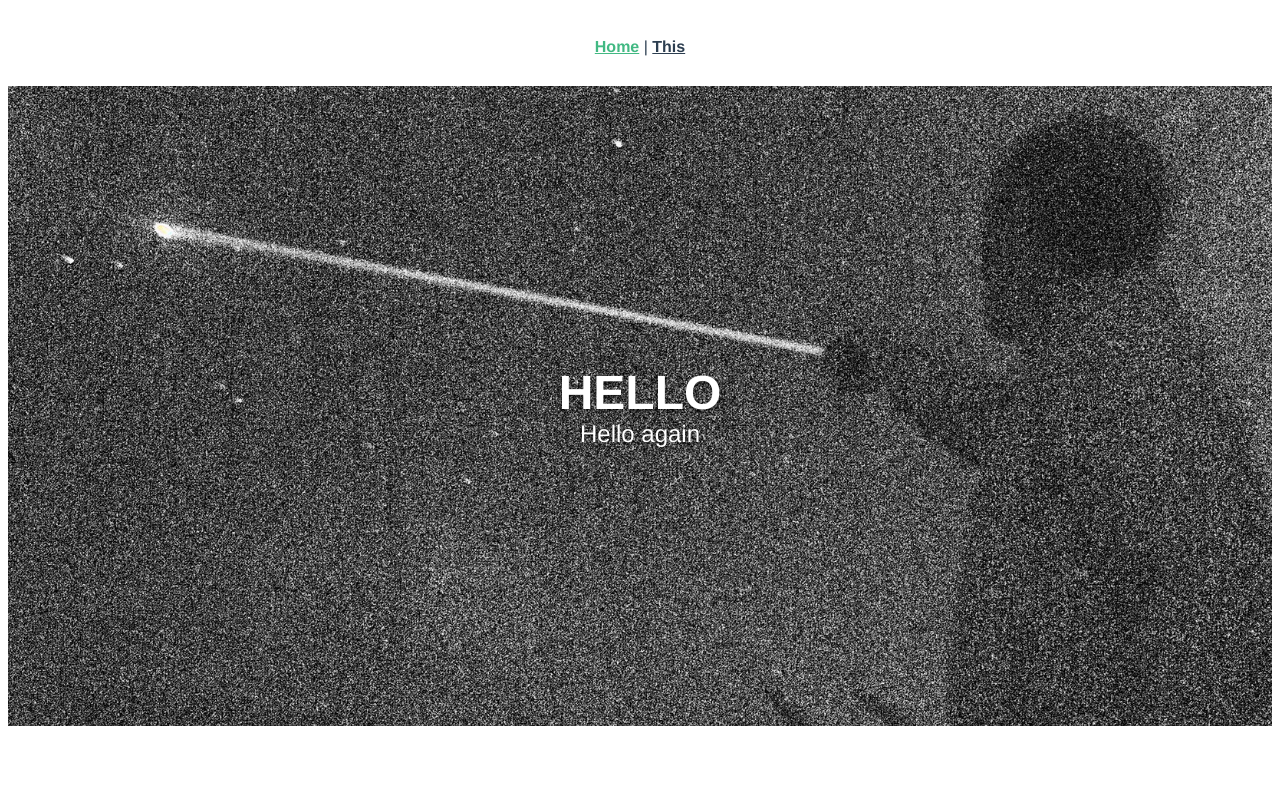
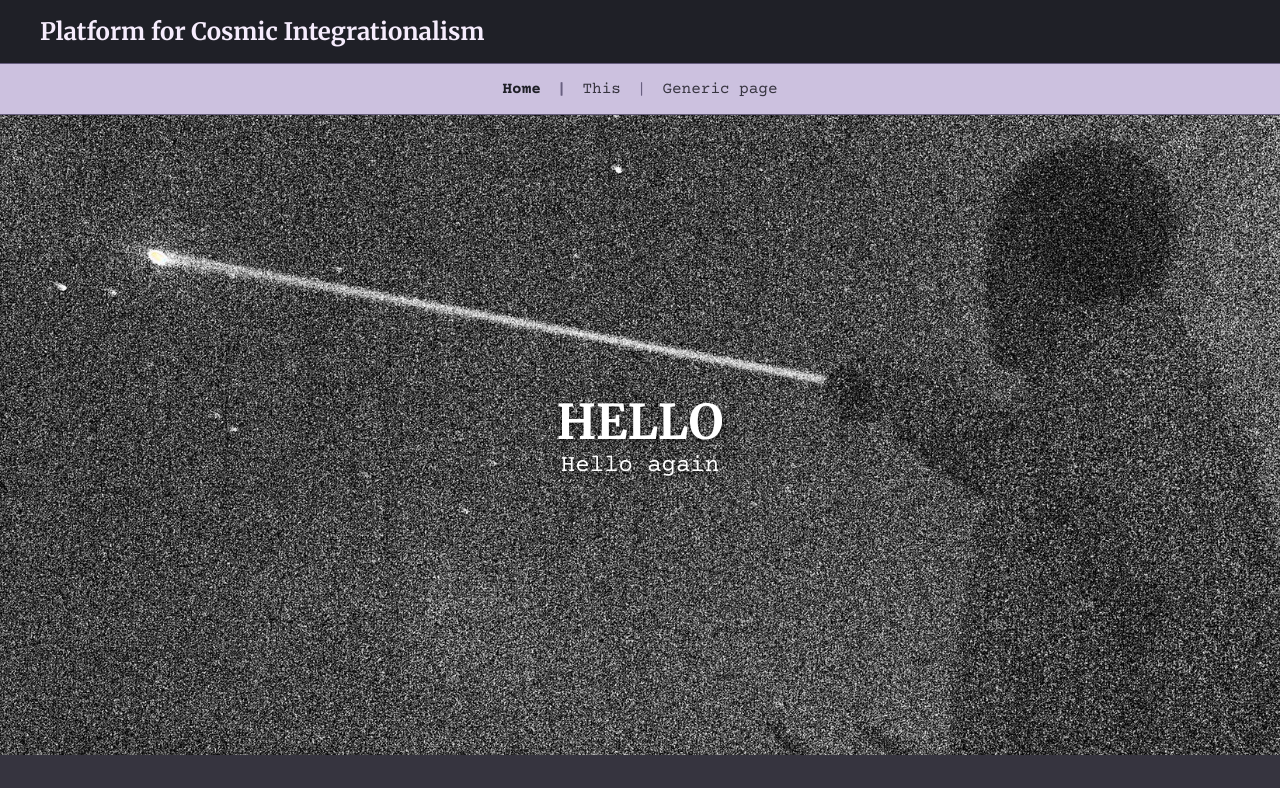
Before and after one commit to jcatlett99/moonshots-platform, a Vue app: page / in a window 1280 px wide. Shown: the top 788 px of the page. Built offline with nearby package versions, Linux system fonts and the light colour scheme.

Commit message:
Basic styling & generic page

```diff
--- a/src/App.vue
+++ b/src/App.vue
@@ -1,30 +1,28 @@
 <template>
-  <nav>
-    <router-link to="/">Home</router-link> |
-    <router-link to="/about">This</router-link>
-  </nav>
+
+  <header>
+    <div>
+      <div class="widthconstrainer">
+      <h2>Platform for Cosmic Integrationalism</h2>
+    </div>
+    </div>
+
+    <nav>
+      <div class="widthconstrainer">
+        <router-link to="/">Home</router-link>
+        <router-link to="/about">This</router-link>
+        <router-link to="/generic">Generic page</router-link>
+      </div>
+    </nav>
+  </header>
+
   <router-view />
+
+  <footer>
+    <div class="widthconstrainer">
+      <p>Made with love by the Cosmic Integrationalism team.</p>
+      <p>&copy; 2024</p>
+    </div>
+  </footer>
+
 </template>
-
-<style>
-#app {
-  font-family: Avenir, Helvetica, Arial, sans-serif;
-  -webkit-font-smoothing: antialiased;
-  -moz-osx-font-smoothing: grayscale;
-  text-align: center;
-  color: #2c3e50;
-}
-
-nav {
-  padding: 30px;
-}
-
-nav a {
-  font-weight: bold;
-  color: #2c3e50;
-}
-
-nav a.router-link-exact-active {
-  color: #42b983;
-}
-</style>
--- /dev/null
+++ b/src/assets/style/global.css
@@ -0,0 +1,156 @@
+@import url('https://fonts.googleapis.com/css2?family=Courier+Prime:ital,wght@0,400;0,700;1,400;1,700&family=Merriweather:ital,wght@0,300;0,400;0,700;0,900;1,300;1,400;1,700;1,900&display=swap');
+
+:root{
+    --old-text-color: #2c3e50;
+
+    --main-darkest-shade: #1f2027;
+    --main-dark-shade: #36343f;
+    --main-mid-shade: #685f80;
+    --main-light-shade: #ccc1df;
+    --main-lightest-shade: #f6ecfd;
+
+    --main-accent-light: #78ff8f;
+    --main-accent-dark: #007009;
+
+    --font-header: 'Merriweather', serif;
+    --font-body: 'Courier Prime', monospace;
+
+    --main-text-color: var(--main-light-shade);
+
+    --max-width: 1200px;
+    --standard-padding: 1rem 2rem;
+
+    --mobile-breakpoint: 768px;
+
+    /* Dark mode */
+    /* --main-shade-1: var(--main-darkest-shade);
+    --main-shade-2: var(--main-dark-shade);
+    --main-shade-3: var(--main-mid-shade);
+    --main-shade-4: var(--main-light-shade);
+    --main-shade-5: var(--main-lightest-shade);
+    --accent-color: var(--main-accent-light); */
+
+
+    /* Light mode */
+    /* --main-shade-1: var(--main-lightest-shade);
+    --main-shade-2: var(--main-light-shade);
+    --main-shade-3: var(--main-mid-shade);
+    --main-shade-4: var(--main-dark-shade);
+    --main-shade-5: var(--main-darkest-shade);
+    --accent-color: var(--main-accent-dark); */
+
+}
+
+*{
+    box-sizing: border-box;
+    padding: 0;
+    margin: 0;
+}
+
+html,
+body,
+body > * {
+    margin: 0;
+    padding: 0;
+    min-width: 100%;
+    min-height: 100%;
+    height: 100%;
+
+
+    /* font-family: Avenir, Helvetica, Arial, sans-serif; */
+    font-family: var(--font-body);
+    -webkit-font-smoothing: antialiased;
+    -moz-osx-font-smoothing: grayscale;
+
+    background-color: var(--main-dark-shade);
+
+    color: var(--main-lightest-shade);
+}
+
+body > #app{
+    display: flex;
+    flex-direction: column;
+    justify-content: space-between;
+}
+
+h1, h2, h3, h4, h5, h6 {
+    font-family: var(--font-header);
+}
+
+/* #app {
+    text-align: center;
+} */
+
+header > *, footer{
+    padding: var(--standard-padding);
+}
+
+header nav {
+    background-color: var(--main-light-shade);
+    border-top: 1px solid var(--main-mid-shade);
+    border-bottom: 1px solid var(--main-mid-shade);
+
+    display: flex;
+    justify-content: center;
+}
+
+header nav a {
+    text-decoration: none;
+    color: var(--main-dark-shade);
+    /* color: #2c3e50; */
+}
+
+header nav a:not(:last-child)::after {
+    content: '|';
+    color: var(--main-mid-shade) !important;
+    padding: 0 1rem;
+    user-select: none;
+    pointer-events: none;
+    /* color: #2c3e50; */
+}
+
+header nav a.router-link-exact-active {
+    color: var(--main-darkest-shade);
+    font-weight: bold;
+}
+
+header, footer{
+    background-color: var(--main-darkest-shade);
+}
+
+footer{
+    border-top: 1px solid var(--main-mid-shade);
+    border-bottom: 1px solid var(--main-mid-shade);
+
+    /* display: flex;
+    justify-content: center; */
+}
+
+.widthconstrainer{
+    max-width: var(--max-width);
+    margin: 0 auto;
+}
+
+p:not(:first-child){
+    margin-top: .5rem;
+}
+
+.page{
+    padding: var(--standard-padding);
+}
+
+.grid{
+    display: grid;
+    width: 100%;
+    max-width: 100%;
+    gap: 1rem;
+
+    grid-auto-rows: 1fr;
+    grid-auto-columns: 1fr;
+}
+
+.flex{
+    display: flex;
+    width: 100%;
+    gap: 1rem;
+}
--- /dev/null
+++ b/src/components/ContentSection.vue
@@ -0,0 +1,49 @@
+<!-- This component is for creating certain component sections of a web page. Whatever is filled on this page is dynamically loaded -->
+
+<template>
+    <div class="section">
+        <div v-if="header" class="content-header">
+            {{ header }}
+        </div>
+        <div class="content-section">
+            <slot></slot>
+        </div>
+    </div>
+</template>
+
+<script>
+export default {
+    name: 'ContentSection',
+    props: {
+        header: {
+            type: String,
+        },
+    }
+}
+</script>
+
+<style scoped>
+
+.section{
+    background-color: var(--main-darkest-shade);
+    border-radius: 1rem;
+    border: 1px solid var(--main-mid-shade);
+
+}
+
+.content-section {
+    padding: 0.5rem 1rem;
+    color: var(--main-light-shade);
+    font-family: var(--font-body);
+}
+
+.content-header {
+    background-color: var(--main-light-shade);
+    color: var(--main-darkest-shade);
+    border-radius: 1rem 1rem 0 0;
+    font-family: var(--font-header);
+    padding: 0.5rem 1rem;
+    border-bottom: 1px solid var(--main-mid-shade);
+}
+
+</style>
--- a/src/components/Hero.vue
+++ b/src/components/Hero.vue
@@ -43,7 +43,7 @@
     position: absolute;
     top: 0;
     left: 0;
-    z-index: -1;
+    z-index: 0;
   }
 
   .hero-text {
--- a/src/main.js
+++ b/src/main.js
@@ -1,5 +1,6 @@
 import { createApp } from "vue";
 import App from "./App.vue";
 import router from "./router";
+import "./assets/style/global.css";
 
 createApp(App).use(router).mount("#app");
--- a/src/router/index.js
+++ b/src/router/index.js
@@ -17,6 +17,17 @@ const routes = [
       return import(/* webpackChunkName: "about" */ "../views/AboutView.vue");
     },
   },
+
+  {
+    path: "/generic",
+    name: "generic",
+    // route level code-splitting
+    // this generates a separate chunk (about.[hash].js) for this route
+    // which is lazy-loaded when the route is visited.
+    component: function () {
+      return import(/* webpackChunkName: "about" */ "../views/GenericView.vue");
+    },
+  },
 ];
 
 const router = createRouter({
--- /dev/null
+++ b/src/views/GenericView.vue
@@ -0,0 +1,75 @@
+
+
+<template>
+    <div class="page">
+        <div class="widthconstrainer">
+            <div class="flex">
+                <ContentSection class="flexmain">
+                    <h1>Bueonos dias</h1>
+                    <p>
+                        Lorem ipsum dolor sit amet consectetur, adipisicing elit. Cum sunt, exercitationem, autem at aliquid dicta fuga labore voluptas sed quos ex sit illo minima qui, numquam enim quaerat atque consequuntur!
+
+                        Lorem ipsum dolor sit amet consectetur, adipisicing elit. Cum sunt, exercitationem, autem at aliquid dicta fuga labore voluptas sed quos ex sit illo minima qui, numquam enim quaerat atque consequuntur!
+                        <br><br>
+                        Lorem ipsum dolor sit amet consectetur, adipisicing elit. Cum sunt, exercitationem, autem at aliquid dicta fuga labore voluptas sed quos ex sit illo minima qui, numquam enim quaerat atque consequuntur!
+
+                        Lorem ipsum dolor sit amet consectetur, adipisicing elit. Cum sunt, exercitationem, autem at aliquid dicta fuga labore voluptas sed quos ex sit illo minima qui, numquam enim quaerat atque consequuntur!
+                    </p>
+                </ContentSection>
+                <div class="flex flexsecondary">
+                    <ContentSection header="Cooool shit">
+                        <ul>
+                            <li>Interesting fact</li>
+                            <li>Interesting fact</li>
+                            <li>Interesting fact</li>
+                            <li>Interesting fact</li>
+                            <li>Interesting fact</li>
+                            <li>Interesting fact</li>
+                        </ul>
+                    </ContentSection>
+                    <ContentSection header="Coooler shit">
+                        Lorem ipsum dolor, sit amet consectetur adipisicing elit.
+                    </ContentSection>
+                </div>
+            </div>
+        </div>
+    </div>
+</template>
+
+<script>
+import ContentSection from "@/components/ContentSection.vue";
+
+export default {
+  name: "GenericView",
+  components: {
+    ContentSection,
+  },
+  data() {
+    return {}
+  }
+}
+</script>
+
+<style>
+.flexmain {
+    flex: 2;
+    padding: 2rem;
+    align-self: flex-start;
+}
+
+.flexsecondary {
+    flex: 1;
+    flex-direction: column;
+    align-content: flex-start;
+}
+
+.flexsecondary ul{
+    list-style: none;
+}
+
+@media screen and (max-width: var(--mobile-breakpoint)) {
+    .flex{
+        flex-direction: column;
+    }
+}
+</style>
```
